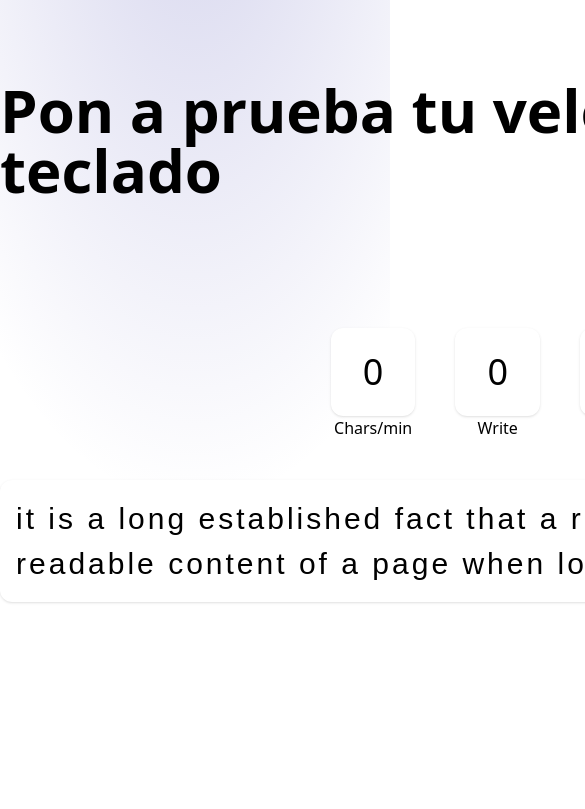
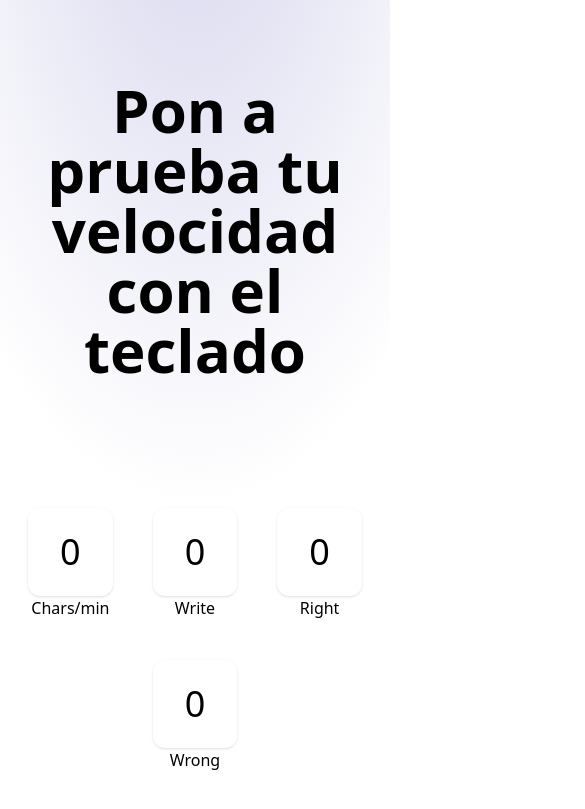
Before and after one commit to diazdavid-info/my-tools, an Astro site in the folder apps/typing/: page / in a window 390 px wide. Shown: the top 809 px of the page, 585 px wide, since content can reach past the window. Built offline with nearby package versions, Linux system fonts and the light colour scheme; Astro itself is replaced by a stand-in of ours.

Commit message:
fix responsive

```diff
--- a/apps/typing/src/layouts/Layout.astro
+++ b/apps/typing/src/layouts/Layout.astro
@@ -12,8 +12,8 @@ const { title } = Astro.props;
 <html lang="es">
 	<head>
 		<meta charset="UTF-8" />
+		<meta name="viewport" content="width=device-width" />
 		<meta name="description" content="Proyecto donde podrás mejor la velocidad de escritura" />
-		<meta name="viewport" content="width=device-width" />
 		<link rel="icon" type="image/svg+xml" href="/favicon.svg" />
 		<title>{title}</title>
 	</head>
--- a/apps/typing/src/pages/index.astro
+++ b/apps/typing/src/pages/index.astro
@@ -3,10 +3,10 @@ import Layout from '../layouts/Layout.astro';
 ---
 
 <Layout title="Pon a prueba tu velocidad con el teclado">
-	<main class="pt-20">
-		<h1 class="w-[1120px] mx-auto text-6xl font-bold">Pon a prueba tu velocidad con el teclado</h1>
-		<section class="w-[1120px] mx-auto mt-32">
-			<header class="flex justify-center gap-10 mb-10">
+	<main class="pt-20 p-4">
+		<h1 class="mw-[1120px] mx-auto text-6xl font-bold text-balance text-center">Pon a prueba tu velocidad con el teclado</h1>
+		<section class="mw-[1120px] mx-auto mt-32">
+			<header class="flex flex-wrap justify-center gap-10 mb-10">
 				<div class="flex flex-col items-center">
 					<p id="counter-characters-minute" class="rounded-xl bg-white text-4xl py-6 px-8 shadow shadow-black/10">0</p>
 					<p class="font-extralight">Chars/min</p>
```
